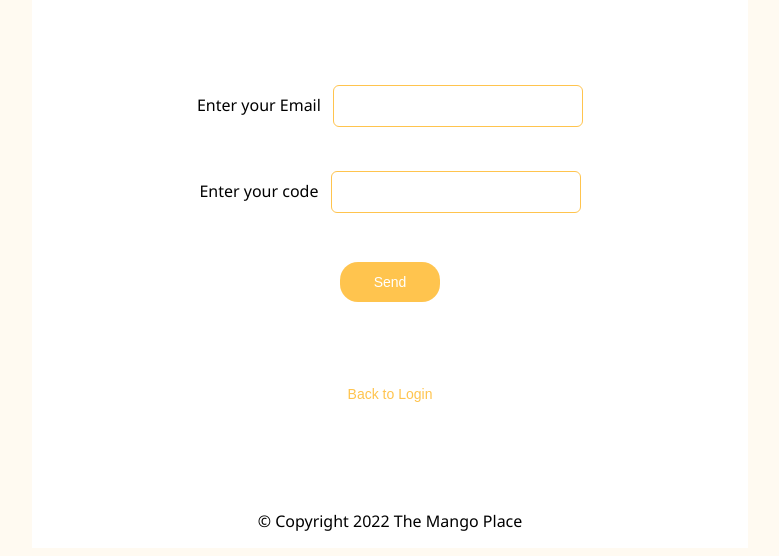
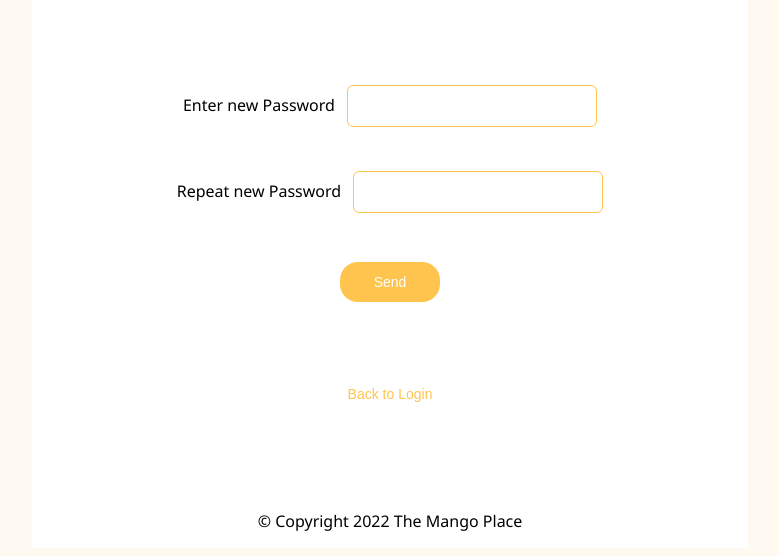
Before and after one commit to eduardocardona93/Backend_MADT6123, a website: page views/recoverpassword.html in a window 1280 px wide. Shown: the part 247-803 px from the top of the page, without its empty margins (250-1029 px from the left). Drawn offline with Linux system fonts and the light colour scheme.

Commit message:
Update recoverpassword.html

```diff
--- a/views/recoverpassword.html
+++ b/views/recoverpassword.html
@@ -14,13 +14,13 @@ Account password reset</title>
 <h1>Reset your Password</h1>
 <p>A verification email will be sent to the mailbox. Please check it.</p><br><br><br><br>
 <form id="form" action="/">
-    <span class="placeholder">Enter your Email</span>
+    <span class="placeholder">Enter new Password</span>
     <label class="inputSpace">
     <input type="email" required/>
     </label>
     <br><br><br>
 
-    <span class="placeholder">Enter your code</span>
+    <span class="placeholder">Repeat new Password</span>
     <label class="inputSpace">
     <input type="number" required/>
     </label>
```
